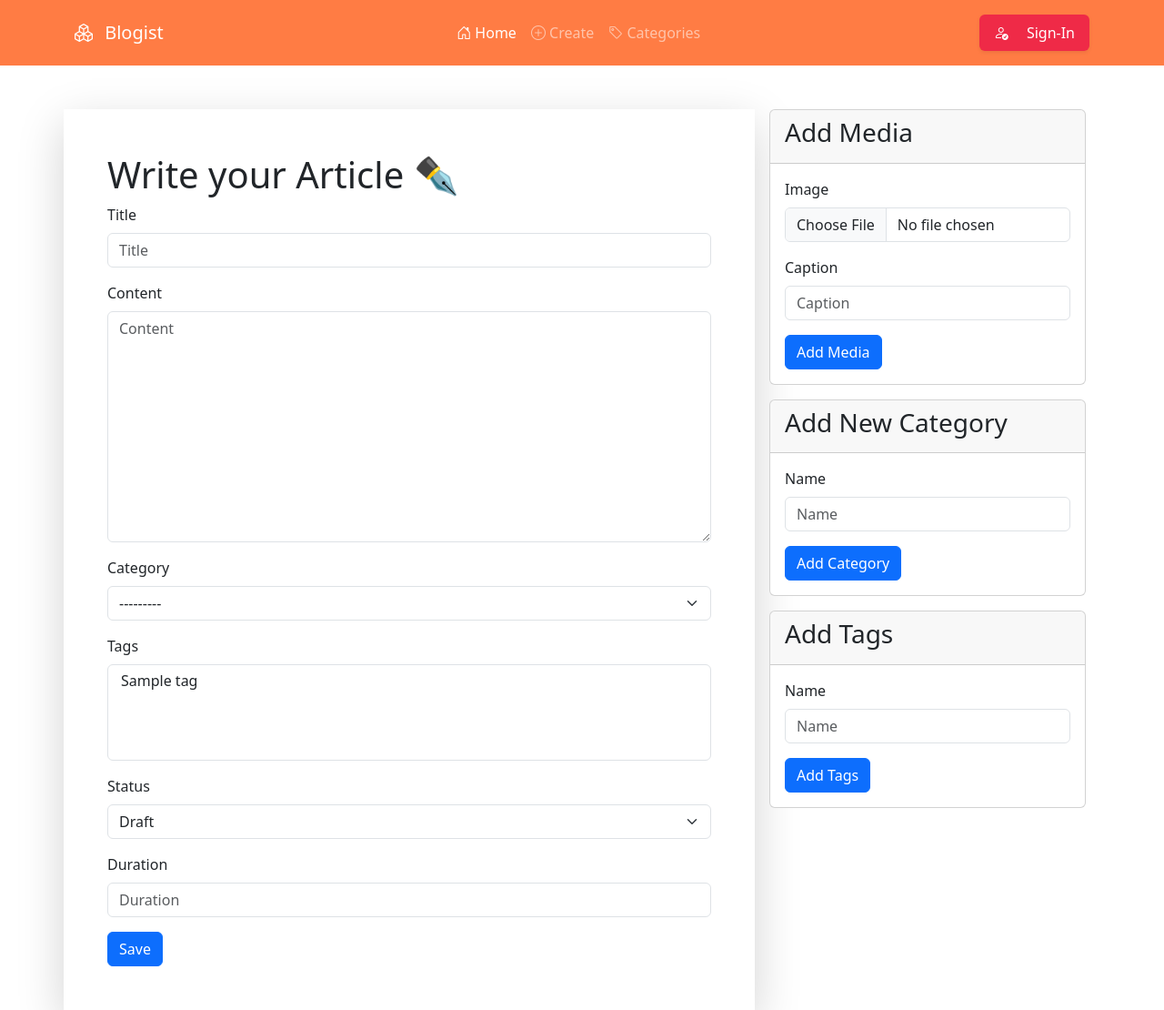
After one commit to digipodium/DP-AUG-DJANGO-WSS-500, a Django app: page /article/new/ in a window 1280 px wide. The commit adds this page. Shown: the whole page at 91% size. Run offline with Django 4.2, Linux system fonts and the light colour scheme; tables that the repository leaves empty hold one stand-in row (values such as "Sample post"); some libraries are stand-ins or nearby versions.

Commit message:
create template with form #1

```diff
--- a/blogist/blog/urls.py
+++ b/blogist/blog/urls.py
@@ -4,4 +4,5 @@
 urlpatterns = [
     path('', landing, name='landing'),
     path('home/', index, name='home'),
+    path('article/new/', article_create, name='create'),
 ]
--- a/blogist/blog/views.py
+++ b/blogist/blog/views.py
@@ -1,4 +1,8 @@
-from django.shortcuts import render
+from django.shortcuts import render, redirect, get_object_or_404
+from .models import *
+from .forms import *
+from django.contrib import messages
+from django.conf import settings
 
 def index(request):
     ctx = {}
@@ -9,3 +13,27 @@
     ctx = {}
     ctx['title'] = 'Welcome to Blogist'
     return render(request, 'blog/landing.html', ctx)
+
+def article_create(request):
+    ctx = {'title': 'Create Article | Blogist'}
+    article_form = ArticleForm(request.POST or None)
+    category_form = CategoryForm()
+    tag_form = TagForm()
+    image_form = ImageForm()
+    if article_form.is_valid():
+        pass
+    ctx['article_form'] = article_form
+    ctx['category_form'] = category_form
+    ctx['tag_form'] = tag_form
+    ctx['image_form'] = image_form
+    return render(request, 'blog/create.html', ctx)
+
+# ajax base views
+def category_create(request):
+    pass
+
+def tag_create(request):
+    pass
+
+def image_upload(request):
+    pass
--- /dev/null
+++ b/blogist/templates/blog/create.html
@@ -0,0 +1,57 @@
+{% extends 'layout/base.html' %}
+{% load static %}
+{% load django_bootstrap5 %}
+
+
+{% block content %}
+<div class="container">
+    <div class="row">
+        <div class="col-md-8 p-5 shadow-lg mt-5">
+            <h1 class="display1">Write your Article ✒️</h1>
+            <form method="post">
+                {% csrf_token %}
+                {% bootstrap_form article_form %}
+                {% bootstrap_button "Save" type="submit" %}
+            </form>
+        </div>
+        <div class="col-md-4 px-3 mt-5">
+            <div class="card mb-3">
+                <div class="card-header">
+                    <h3 class="card-title">Add Media</h3>
+                </div>
+                <form action="" method="post" class="card-body">
+                    {% csrf_token %}
+                    {% bootstrap_form image_form %}
+                    {% bootstrap_button "Add Media" type="submit" %}
+                </form>
+            </div>
+
+            <div class="card mb-3">
+                <div class="card-header">
+                    <h3>Add New Category</h3>
+                </div>
+                <form action="" method="post" class="card-body">
+                    {% csrf_token %}
+                    {% bootstrap_form category_form %}
+                    {% bootstrap_button "Add Category" type="submit" %}
+                </form>
+            </div>
+            <div class="card">
+                <div class="card-header">
+                    <h3 class="card-title">Add Tags</h3>
+                </div>
+                <form action="" method="post" class="card-body">
+                    {% csrf_token %}
+                    {% bootstrap_form tag_form %}
+                    {% bootstrap_button "Add Tags" type="submit" %}
+                </form>
+
+            </div>
+        </div>
+    </div>
+</div>
+{% endblock %}
+
+{% block css %}
+
+{% endblock %}
--- a/blogist/templates/blog/landing.html
+++ b/blogist/templates/blog/landing.html
@@ -133,7 +133,7 @@
 <div id="menu">
     <div id="menu-items">
         <a href="{% url 'home' %}" class="menu-item">Articles</a>
-        <a href="#" class="menu-item">Create</a>
+        <a href="{% url 'create' %}" class="menu-item">Create</a>
         <a href="#" class="menu-item">Categories</a>
         <a href="#" class="menu-item">About</a>
         <a href="#" class="menu-item">Search</a>
--- a/blogist/templates/layout/base.html
+++ b/blogist/templates/layout/base.html
@@ -46,7 +46,7 @@
                             Home<span class="visually-hidden">(current)</span></a>
                     </li>
                     <li class="nav-item">
-                        <a class="nav-link" href="#"><i class="bi bi-plus-circle"></i> Create</a>
+                        <a class="nav-link" href="{% url 'create' %}"><i class="bi bi-plus-circle"></i> Create</a>
                     </li>
                     <li class="nav-item">
                         <a class="nav-link" href="#"><i class="bi bi-tag"></i> Categories</a>
```
